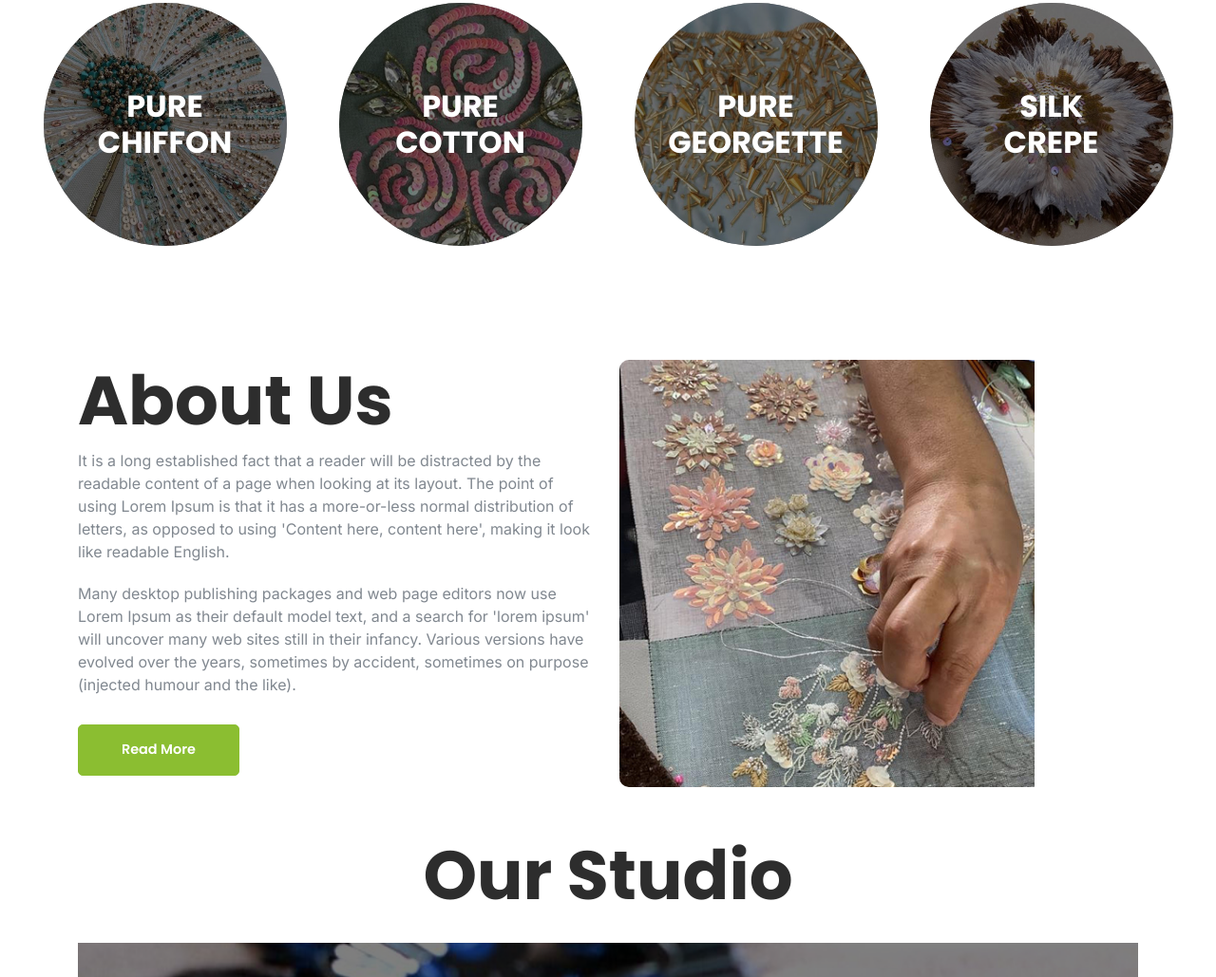
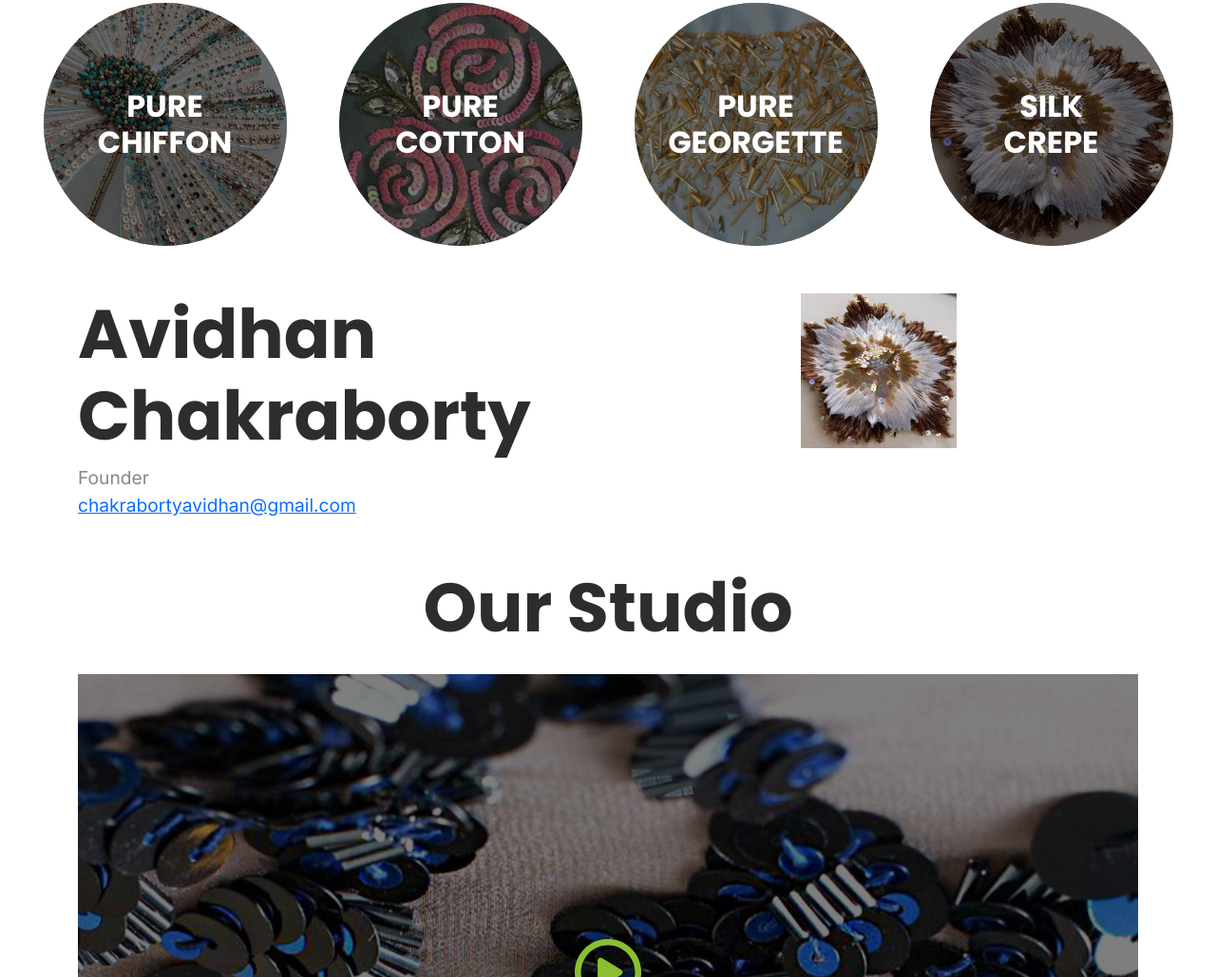
Before and after one commit to Think-To-Share/ad-couture, a website built with webpack: page index.html in a window 1280 px wide. Shown: the part 1030-2059 px from the top of the page at 95% size. Built offline with nearby package versions, Linux system fonts and the light colour scheme.

Commit message:
style fixed

```diff
--- a/index.html
+++ b/index.html
@@ -146,17 +146,15 @@
     <div class="container">
         <div class="row">
             <div class="col-12 col-lg-6 order-1 order-lg-0">
-                <h2 class="about-us-heading-text">About Us</h2>
-                <p class="about-us-text">It is a long established fact that a reader will be distracted by the readable content of a page when looking at its layout. The point of using Lorem Ipsum is that it has a more-or-less normal distribution of letters, as opposed to using 'Content here, content here', making it look like readable English.</p>
-                <p class="about-us-text-second">Many desktop publishing packages and web page editors now use Lorem Ipsum as their default model text, and a search for 'lorem ipsum' will uncover many web sites still in their infancy. Various versions have evolved over the years, sometimes by accident, sometimes on purpose (injected
-                humour and the like).</p>
-                <div class="about-us-btn-container">
+                <h2 class="about-us-heading-text">Avidhan Chakraborty</h2>
+                <p class="about-us-text-second">Founder <br> <a href="mailto:chakrabortyavidhan@gmail.com">chakrabortyavidhan@gmail.com</a></p>
+                <!-- <div class="about-us-btn-container">
                     <a href="#" class="about-us-btn">Read More</a>
-                </div>
+                </div> -->
             </div>
             <div class="col-12 col-lg-6">
                 <div class="img-container">
-                    <img class="aboutUs-image" src="./src/images/AboutUs.jpg" alt="">
+                    <img class="aboutUs-image" src="./src/images/Explorer4.jpg" alt="">
                 </div>
             </div>
         </div>
--- a/src/scss/_home.scss
+++ b/src/scss/_home.scss
@@ -62,7 +62,7 @@
 // Explore ad-couture section
 .explorer-sec{
     margin-top: 30px;
-    margin-bottom: 120px;
+    margin-bottom: 10px;
     .section-heading{
         .explorer-heading{
             text-align: center;
@@ -134,25 +134,38 @@
     .about-us-heading-text{
         font-family: $primary-font;
         font-weight: 700;
-        @include font-size(4.5rem);
+        @include font-size(1.2rem);
         color: #2d2d2d;
+        text-align: center;
+        @media (min-width: 992px) {
+            @include font-size(4.5rem);
+            text-align: left;
+        }
     }
     .about-us-text{
         font-family: $secondary-font;
         font-weight: 400;
-         @include font-size(1rem);
+        @include font-size(1.2rem);
         color: #818890;
         padding: 0;
         margin: 0;
         padding-bottom: 20px;
+        text-align: center;
+        @media (min-width: 992px) {
+            text-align: left;
+        }
     }
     .about-us-text-second{
         font-family: $secondary-font;
         font-weight: 400;
-         @include font-size(1rem);
+        @include font-size(1.2rem);
         color: #818890;
         padding: 0;
         margin: 0;
+        // text-align: center;
+        // @media (min-width: 992px) {
+        //     text-align: left;
+        // }
     }
     .about-us-btn-container{
         margin-top: 30px;
@@ -179,15 +192,17 @@
         overflow: hidden;
         border-radius: 10px;
         .aboutUs-image{
-            width: 100%;
+            width: 30%;
+            margin: 0 auto;
+            display: flex;
+            margin-bottom: 13px;
+            // @media (min-width: 992px) {
+            //     width: 80%;
+            // }
 
-            @media (min-width: 992px) {
-                width: 80%;
-            }
-
-            @media (min-width: 1400px) {
-                width: 60%;
-            }
+            // @media (min-width: 1400px) {
+            //     width: 30%;
+            // }
         }
     }
 }
```
Also changed, not shown: dist/css/app.css.
